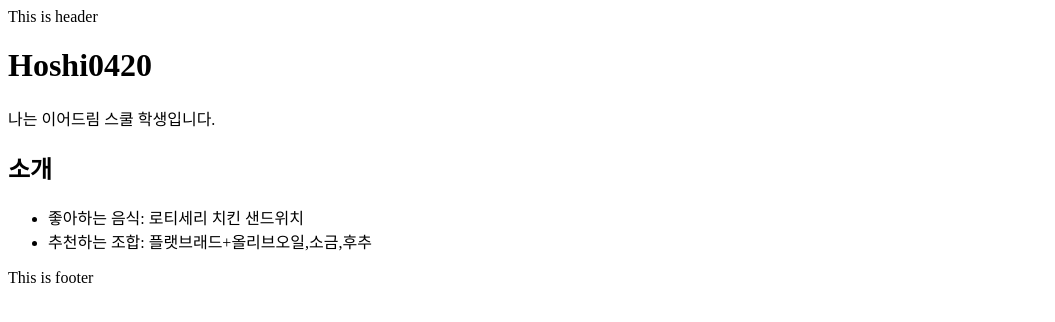
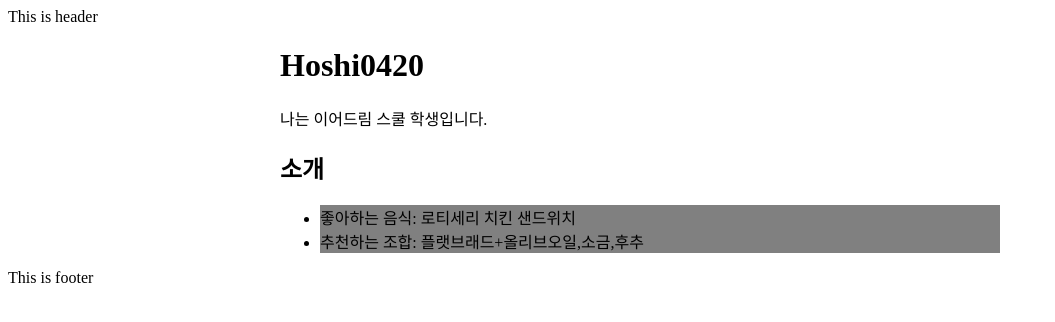
Before and after one commit to Hoshi0420/Hoshi0420.github.io, a plain HTML site: page index.html in a window 1280 px wide. Shown: the whole page, without its empty margins (0-1055 px from the left). Drawn offline with Linux system fonts and the light colour scheme.

Commit message:
feat: Add link to index.html conf: Create style.css
<link rel="stylesheet" type="text/css" href="./style.css">
</head>

/* newfile: style.css */
.container {
width: 720px;
margin: 0 auto;
}
ul > li {
background-color: gray;
}

```diff
--- a/index.html
+++ b/index.html
@@ -5,6 +5,7 @@
     <meta charset="utf-8">
     <title>My first Page</title>
     <meta name="viewport" content="width=device-width, initial-scal=1.0">
+    <link rel="stylesheet" type="text/css" href="./style.css">
   </head>
   <body>
     <header>This is header</header>
--- /dev/null
+++ b/style.css
@@ -0,0 +1,10 @@
+/* newfile: style.css */
+
+.container{
+  width: 720px;
+  margin: 0 auto;
+}
+
+ul > li {
+  background-color: gray;
+}
```
